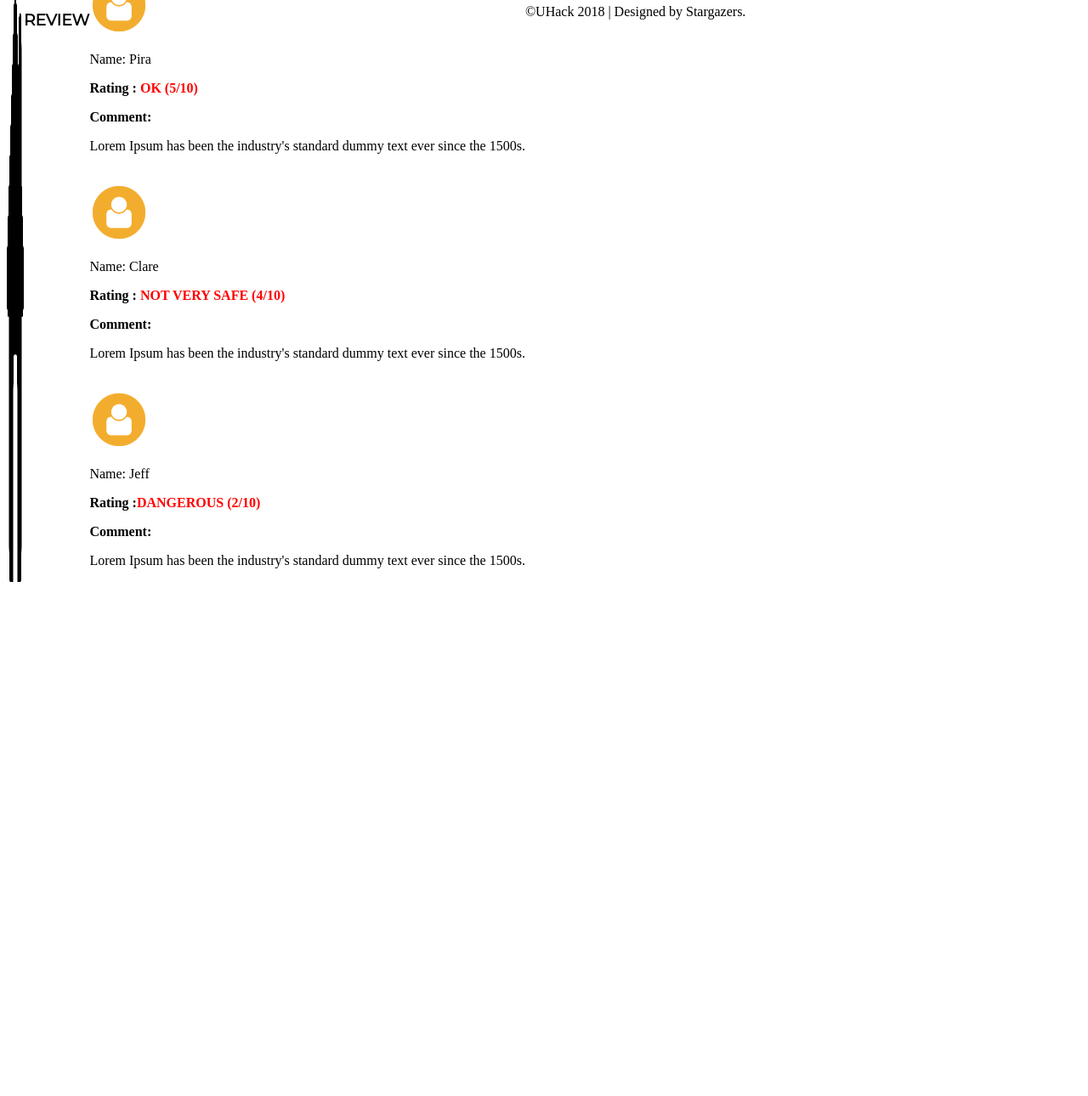
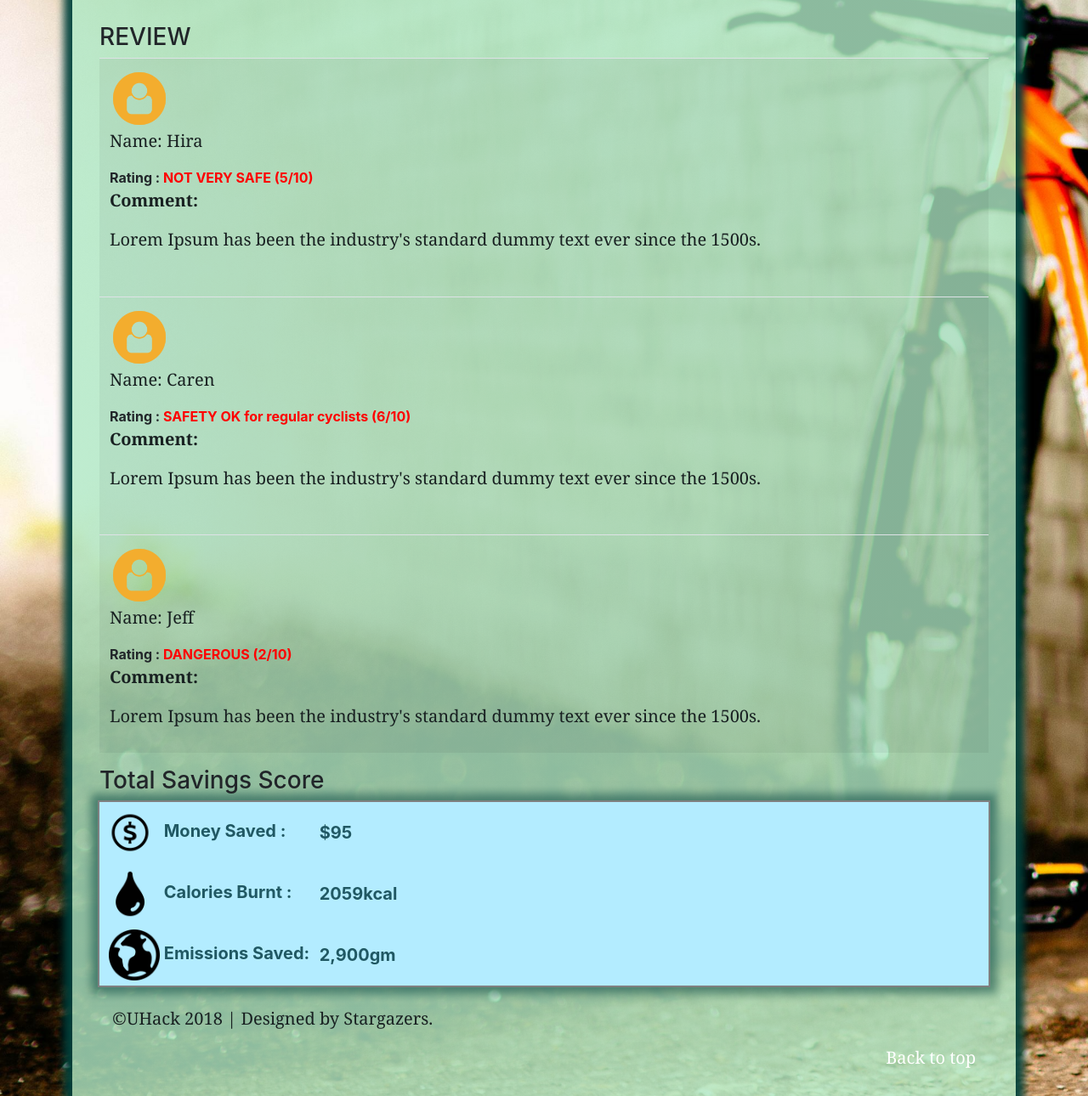
Before and after one commit to stephrose1/stephrose1.github.io, a plain HTML site: page badreview.html in a window 1280 px wide. Shown: the part 79-1369 px from the top of the page at 85% size. Before the commit the page ends 800 px from the top, so only its background shows below. Drawn offline with Linux system fonts and the light colour scheme.

Commit message:
Add files via upload

```diff
--- a/badreview.html
+++ b/badreview.html
@@ -1,30 +1,75 @@
 <!doctype html>
 <html lang="en">
     <head>
-        <meta charset="utf-8">
-        <meta content="Home Screen">
-        <title>CycleLife</title>
-        <link rel="stylesheet" type="text/css" href="stylesheet.css">
-        <link href="https://fonts.googleapis.com/css?family=Montserrat" rel="stylesheet">
-    </head>
-    <body class = "main">
-		<img src="images/home.png" width="20px"><h3 style="font-family:'Montserrat', sans-serif;"><br>REVIEW</a></h3>
+    <meta charset="utf-8">
+    <meta name="viewport" content="width=device-width, initial-scale=1, shrink-to-fit=no">
+
+    <title>CYCLE LIFE</title>
+	<link href="https://fonts.googleapis.com/css?family=Montserrat" rel="stylesheet">
+<link rel="stylesheet" href="https://fonts.googleapis.com/css?family=Tangerine">
+    <!-- Bootstrap core CSS -->
+    <link href="bootstrap.min.css" rel="stylesheet">
+	<link href="stylesheet.css" rel="stylesheet">
+  </head>
+  <body background="images/bg.jpg">
+
+
+    <nav class="navbar navbar-expand-md navbar-dark fixed-top bg-light">
+  <a class="navbar-brand" href="index.html"><img src="images/Logo.png" width="150px" height="50px"></a>
+  <button class="navbar-toggler" type="button" data-toggle="collapse" data-target="#navbarSupportedContent" aria-controls="navbarSupportedContent" aria-expanded="false" aria-label="Toggle navigation">
+    <span class="navbar-toggler-icon"></span>
+  </button>
+
+  <div class="collapse navbar-collapse" id="navbarSupportedContent">
+    <ul class="navbar-nav mr-auto">
+
+		  </ul>
+
+  </div>
+</nav>
+
+  <main role="main" class="container">
+      <div class="jumbotron">
+	  <h3> REVIEW</h3>
 		<div name="review">
-		<img src="images\photo.png" width="70px"> <p>Name:  Pira</p>
-		<b>Rating :<font color="red"> OK  (5/10)</font></b>
+	  <table class="table table-striped">
+	  <tr><td>
+		 <img src="images\photo.png" width="70px"> <p>Name: Hira</p>
+		<b>Rating :<font color="red"> NOT VERY SAFE  (5/10)</font></b>
 		<p> <b>Comment: </b></p><p> Lorem Ipsum has been the industry's standard dummy text ever since the 1500s.</p>
   <br>
-  <img src="images\photo.png" width="70px"> <p>Name: Clare</p>
-		<b>Rating :<font color="red">  NOT VERY SAFE   (4/10)</font></b>
+  </td><tr>
+  <tr><td>
+  <img src="images\photo.png" width="70px"> <p>Name: Caren</p>
+		<b>Rating :<font color="red"> SAFETY OK for regular cyclists  (6/10)</font></b>
 		<p> <b>Comment: </b></p><p>Lorem Ipsum has been the industry's standard dummy text ever since the 1500s.</p>
   <br>
+  </td><tr>
+  <tr><td>
   <img src="images\photo.png" width="70px"> <p>Name: Jeff</p>
-		<b>Rating :<font color="red">DANGEROUS (2/10)</font></b>
+		<b>Rating :<font color="red"> DANGEROUS  (2/10)</font></b>
 		<p> <b>Comment: </b></p><p> Lorem Ipsum has been the industry's standard dummy text ever since the 1500s.</p>
+
+		</td><tr>
+		</table>
 		</div>
 
 
 
+
+
+
+		<div class="score">
+		<h3><a class="target" id="contact">Total Savings Score</a></h3>
+		<div class="scorebox">
+		<table id="scoretable">
+		<tr><td> <img class="icon" src="images/dollarsign.png" width="20px"/> Money Saved :</td> <td>&nbsp; $95 </td></tr>
+		<tr> <td><img class="icon" src="images/drop.png" width="20px" /> Calories Burnt :</td> <td>&nbsp; 2059kcal</td></tr>
+		<tr> <td> &nbsp;<img class ="icon" src="images/earth.png" width="10px" />Emissions Saved:</td> <td>&nbsp; 2,900gm</td></tr>
+		</table>
+
+		</div>
+		</div>
 
       <!-- FOOTER -->
 
@@ -37,6 +82,5 @@
     </footer>
     </main>
 
-</script>
   </body>
 </html>
```
Also changed, not shown: goodreview.html (+3 -3 lines).
